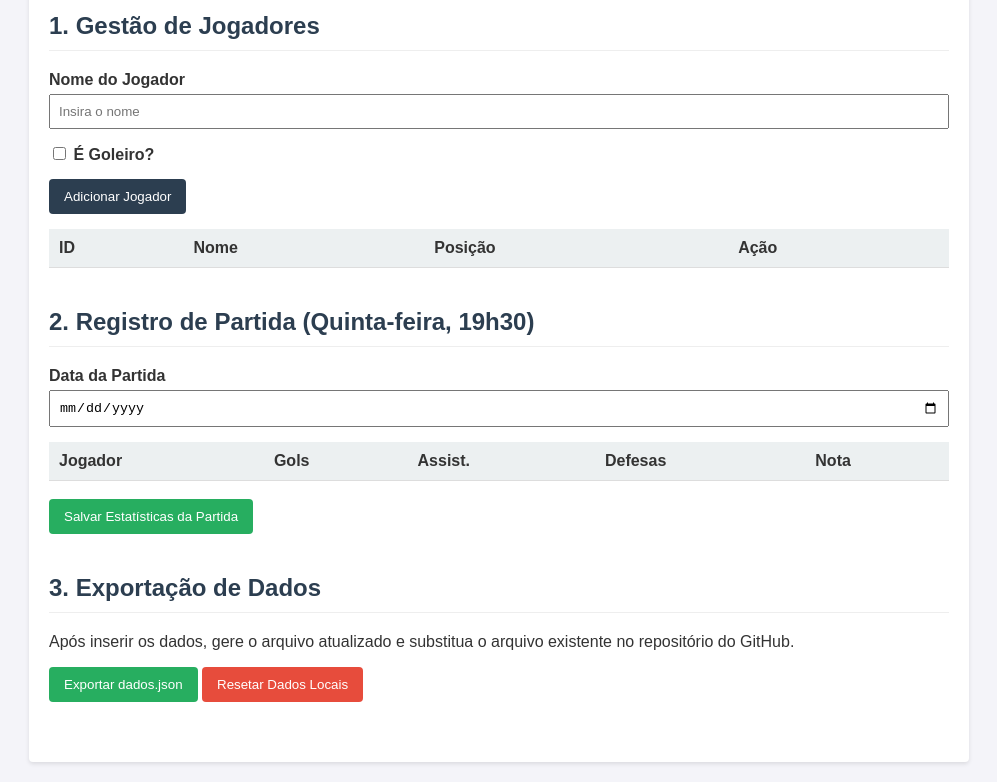
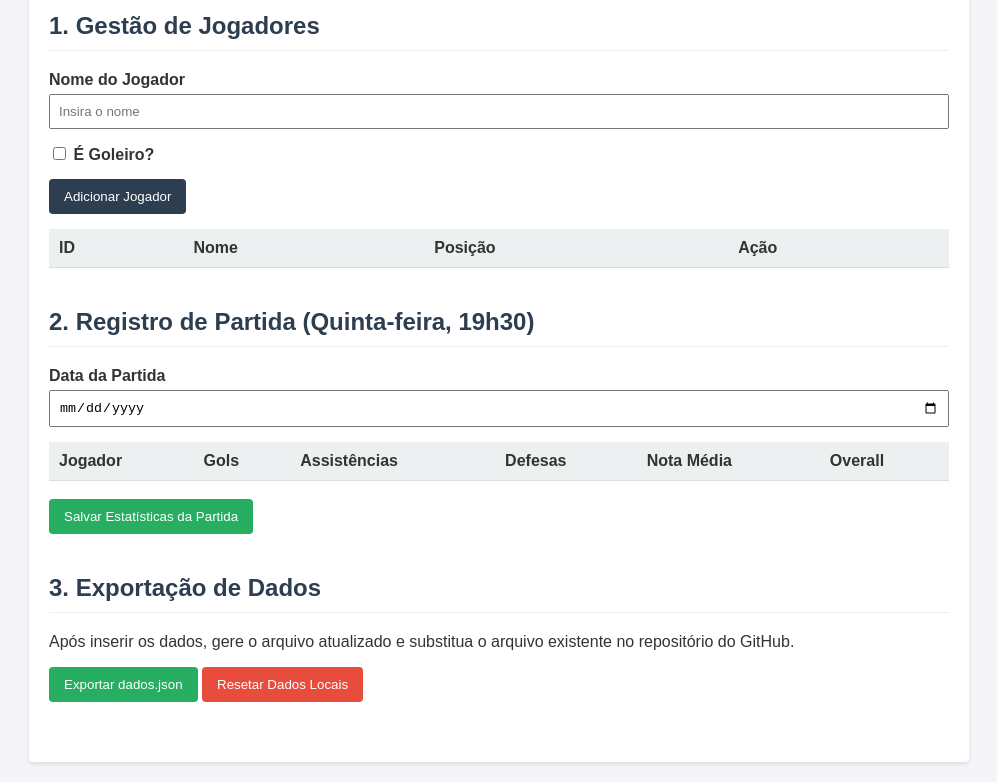
Before and after one commit to XRicardoJrX/peladadospcd, a plain HTML site: page admin.html in a window 1280 px wide. Shown: the part 119-901 px from the top of the page, without its empty margins (141-1138 px from the left). Drawn offline with Linux system fonts and the light colour scheme.

Commit message:
Revise table header in admin.html
Updated table header in admin.html to include 'Assistências', 'Nota Média', and 'Overall'.

```diff
--- a/admin.html
+++ b/admin.html
@@ -61,13 +61,15 @@
             <input type="date" id="dataPartida">
         </div>
         <table id="tabelaDesempenho">
+            <!-- Substitua o <thead> da tabela anterior por este: -->
 <thead>
     <tr>
         <th>Jogador</th>
         <th>Gols</th>
-                    <th>Assist.</th>
+        <th>Assistências</th>
         <th>Defesas</th>
-                    <th>Nota</th>
+        <th>Nota Média</th>
+        <th>Overall</th>
     </tr>
 </thead>
             <tbody></tbody>
```
Lines whose indentation alone changed are shown as unchanged.
